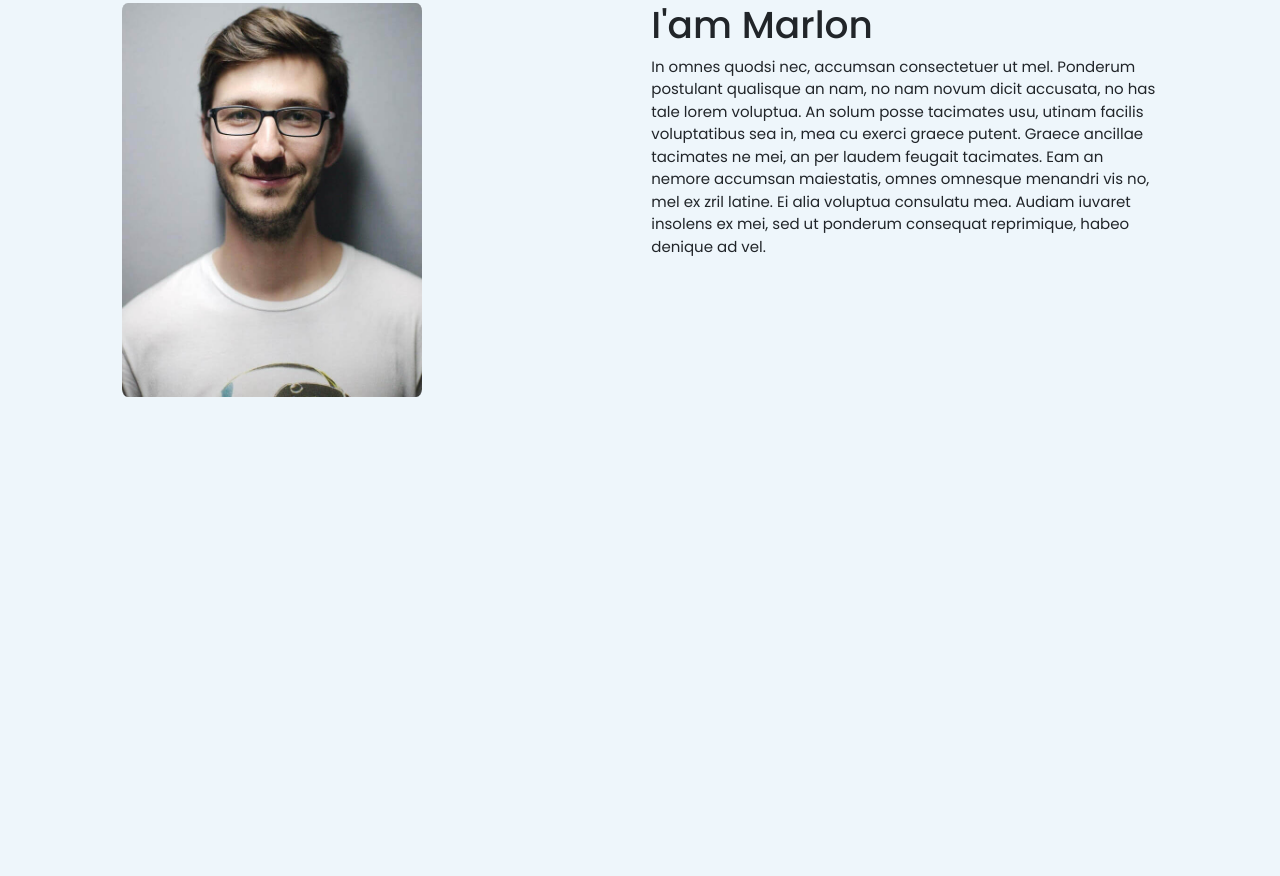
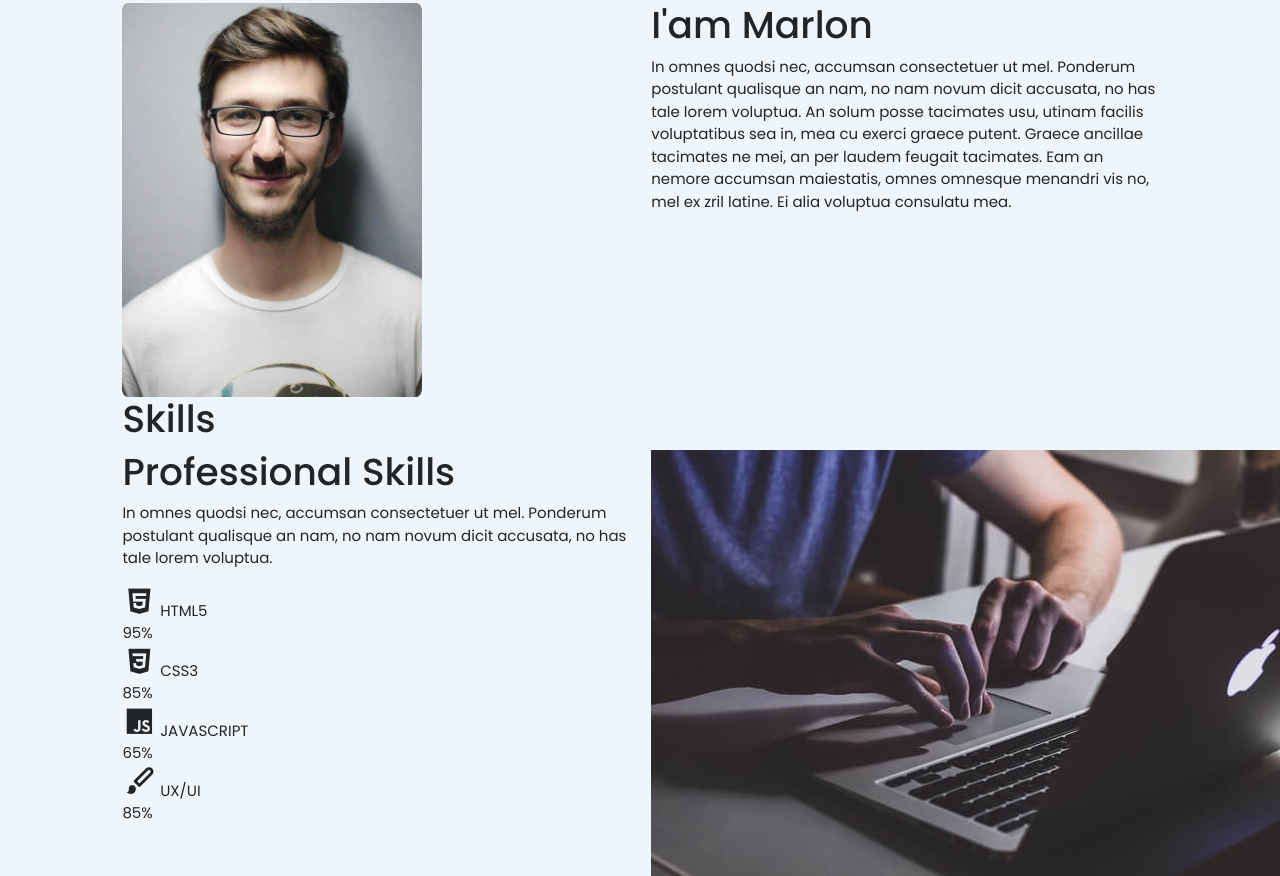
Before and after one commit to dellark18/portfolio-web, a plain HTML site: page index.html in a window 1280 px wide. Shown: the part 716-1592 px from the top of the page. Before the commit the page ends 1113 px from the top, so only its background shows below. Drawn offline with nearby package versions, Linux system fonts and the light colour scheme.

Commit message:
initial commit

```diff
--- a/index.html
+++ b/index.html
@@ -45,7 +45,7 @@
             <a class="nav-link" href="#about">About</a>
           </li>
           <li class="nav-item">
-            <a class="nav-link" href="#">Skills</a>
+            <a class="nav-link" href="#skills">Skills</a>
           </li>
           <li class="nav-item">
             <a class="nav-link" href="#">Work</a>
@@ -81,7 +81,7 @@
   </div>
 
 
-<!-- Second section   -->
+  <!-- About section   -->
   <div class="container-fluid" id="about">
     <h1 class="about-head-text">About</h1>
     <div class="row about-section">
@@ -89,14 +89,79 @@
         <img src="assets/img/about.jpg" class="about-img" alt="">
       </div>
 
-    <div class="col-lg-6" id="section">
+      <div class="col-lg-6" id="about-column">
         <h1>I'am Marlon</h1>
-      <p class="about-paragraph">In omnes quodsi nec, accumsan consectetuer ut mel. Ponderum postulant qualisque an nam, no nam novum dicit accusata, no has tale lorem voluptua. An solum posse tacimates usu, utinam facilis voluptatibus sea in, mea cu exerci graece putent. Graece ancillae tacimates ne mei, an per laudem feugait tacimates. Eam an nemore accumsan maiestatis, omnes omnesque menandri vis no, mel ex zril latine. Ei alia voluptua consulatu mea. Audiam iuvaret insolens ex mei, sed ut ponderum consequat reprimique, habeo denique ad vel.</p>
+        <p class="about-paragraph">In omnes quodsi nec, accumsan consectetuer ut mel. Ponderum postulant qualisque an nam, no nam novum dicit accusata, no has tale lorem voluptua. An solum posse tacimates usu, utinam facilis voluptatibus sea in, mea
+          cu exerci graece putent. Graece ancillae tacimates ne mei, an per laudem feugait tacimates. Eam an nemore accumsan maiestatis, omnes omnesque menandri vis no, mel ex zril latine. Ei alia voluptua consulatu mea.</p>
       </div>
     </div>
 
   </div>
 
+
+  <!-- Skills section -->
+  <div class="container-fluid" id="skills">
+    <h1 class="skills-head-text">Skills</h1>
+    <div class="row skills-section">
+      <div class="col-lg-6">
+        <h1>Professional Skills</h1>
+        <p>In omnes quodsi nec, accumsan consectetuer ut mel. Ponderum postulant qualisque an nam, no nam novum dicit accusata, no has tale lorem voluptua.</p>
+
+        <div class="skills-data">
+          <div class="">
+            <i class='bx bxl-html5 bx-md skills-icon'></i>
+            <span class="skills_name">HTML5</span>
+          </div>
+
+          <div>
+            <span class="skills_percentage">95%</span>
+          </div>
+          <div class="skills-bar skills-html"></div>
+        </div>
+
+        <div class="skills-data">
+          <div class="skills-name">
+            <i class='bx bxl-css3 bx-md skills-icon'></i>
+            <span class="skills_name">CSS3</span>
+          </div>
+
+          <div>
+            <span class="skills_percentage">85%</span>
+          </div>
+          <div class="skills-bar skills-css"></div>
+        </div>
+
+        <div class="skills-data">
+          <div class="skills-name">
+            <i class='bx bxl-javascript bx-md skills-icon' ></i>
+            <span class="skills_name">JAVASCRIPT</span>
+          </div>
+
+          <div>
+            <span class="skills_percentage">65%</span>
+          </div>
+          <div class="skills-bar skills-javascript"></div>
+        </div>
+
+        <div class="skills-data">
+          <div class="skills-name">
+            <i class='bx bxs-paint bx-md skills-icon' ></i>
+            <span class="skills_name">UX/UI</span>
+          </div>
+
+          <div>
+            <span class="skills_percentage">85%</span>
+          </div>
+          <div class="skills-bar skills-ui-ux"></div>
+        </div>
+
+      </div>
+
+      <div class="col-lg-6">
+        <img src="assets/img/work3.jpg" class="skills-img" alt="">
+      </div>
+    </div>
+  </div>
   <!-- MAIN JS -->
   <script src="assets/js/main.js" charset="utf-8"></script>
 </body>
```
Lines whose indentation alone changed are shown as unchanged.
